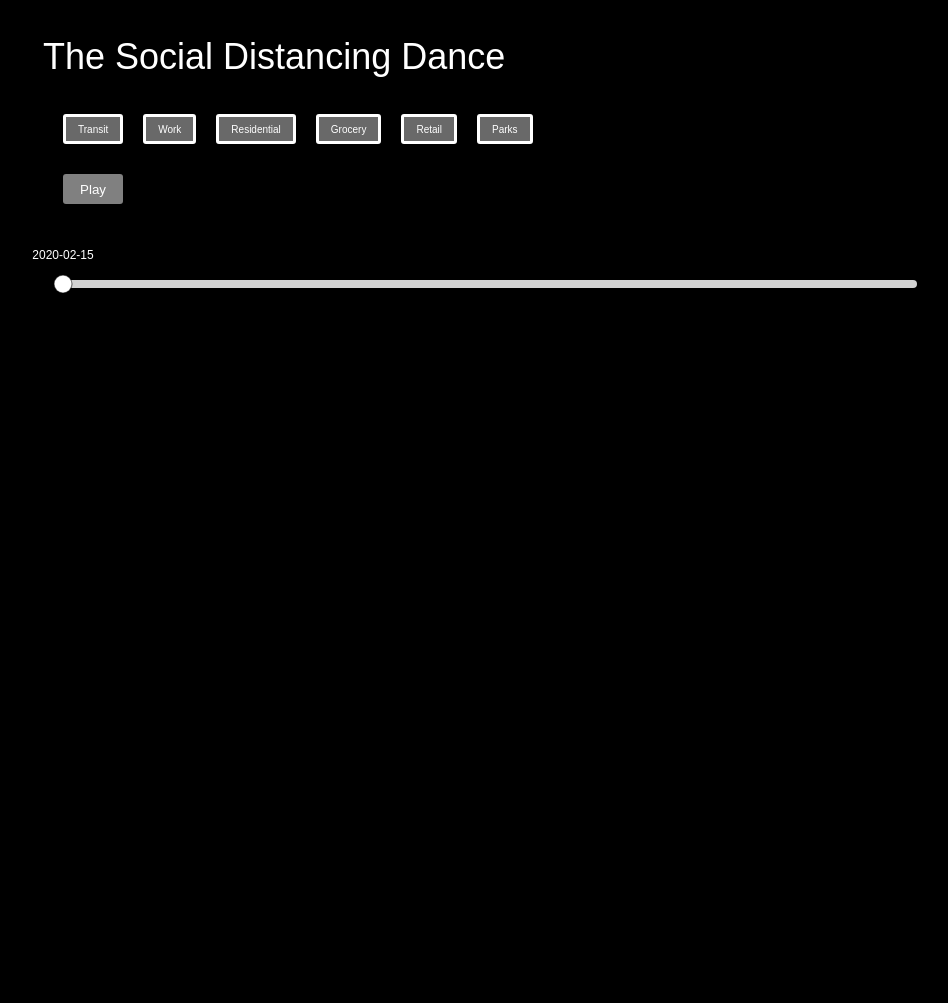
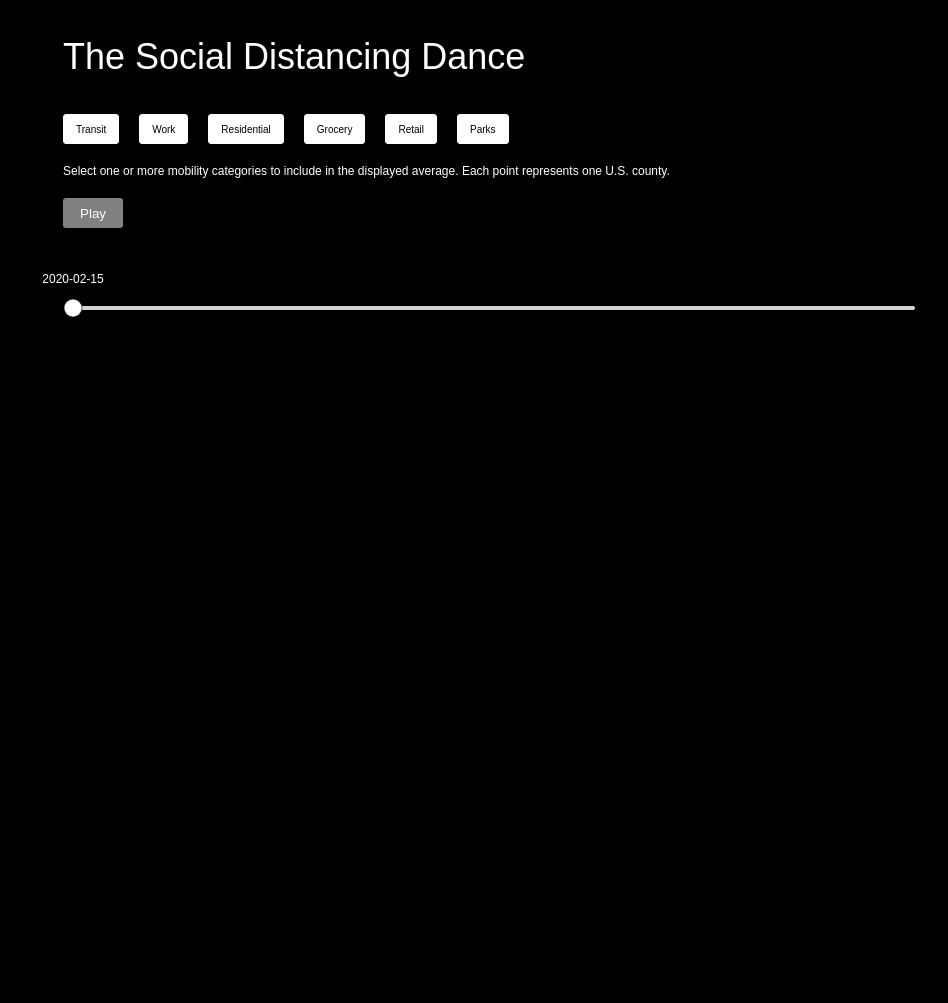
Before and after one commit to laurasher/mobility-dance, a Flask app: template templates/index.html in a window 1280 px wide. Shown: the top 1003 px of the page, without its empty margins (45-993 px from the left). Before the commit the page ends 293 px from the top, so only its background shows below. Run offline with Flask 2, Linux system fonts and the light colour scheme; the template is opened without the code that fills it, so the values that code supplies are empty; some libraries are stand-ins or nearby versions.

Commit message:
Restyle buttons and add text and basline to chart.

```diff
--- a/templates/index.html
+++ b/templates/index.html
@@ -13,9 +13,12 @@
       background: black;
     }
 
+    input:focus {
+      outline:none;
+    }
     #play-button {
       margin-left: 80px;
-      margin-top: 20px;
+      margin-top: 10px;
       background: gray;
       padding-right: 26px;
       border-radius: 3px;
@@ -31,10 +34,10 @@
     .mobility-button {
       display: inline;
       float: left;
-      background: gray;
+      background: black;
       padding-right: 26px;
       border-radius: 3px;
-      border: none;
+      border: solid;
       color: white;
       margin: 0;
       padding: 0 12px;
@@ -44,20 +47,29 @@
       width: auto;
       margin-left: 20px;
       font-size: 10px;
+      border-width: thin;
+    }
+
+    .mobility-button:hover {
+      background-color: #696969;
+    }
+    .mobility-button:focus {
+      outline:none;
     }
 
     .on{
-      background-color: #696969;
+      background-color: white;
       border: solid;
-      border-color: white
+      color: black;
+      border-color: white;
+      border-width: thin !important;
     }
 
     #play-button:hover {
       background-color: #696969;
     }
-
-    .gray-button:hover {
-      background-color: #696969;
+    #play-button:focus {
+      outline:none;
     }
 
     .ticks {
@@ -78,7 +90,7 @@
 
     .track-inset {
       stroke: lightgray;
-      stroke-width: 8px;
+      stroke-width: 4px;
     }
 
     .track-overlay {
@@ -97,7 +109,7 @@
     #title{
       font-size: 36px;
       font-family:"avenir next", Arial, sans-serif;
-      margin-left: 80px;
+      margin-left: 100px;
     }
     #stay-at-home{
       background: red;
@@ -117,14 +129,28 @@
 
     }
     #play-button-container{
-      margin-top: 60px;
+      margin-top: 20px;
       margin-left: 100px;
+    }
+    #text{
+      color: white;
+      display: inline-block;
+      margin-left: 100px;
+      margin-top: 20px;
+    }
+    #loading-icon{
+      margin-left: 40%;
+      margin-top: 40%;
+      font-size: 20px;
+      color: white;
+      display: none;
     }
   </style>
 </head>
 
 <body>
 <p id="title">The Social Distancing Dance</p>
+<text id='loading-icon'>Loading...</text>
 <div id="vis">
 <div id="mobility-buttons">
     <button id="transit-button" class="mobility-button on">Transit</button>
@@ -134,13 +160,23 @@
     <button id="retail-button" class="mobility-button on">Retail</button>
     <button id="parks-button" class="mobility-button on">Parks</button>
 </div>
+<div id="text">
+  Select one or more mobility categories to include in the displayed average. Each point represents one U.S. county.
+</div>
 <div id="play-button-container">
-  <button id="play-button" class="gray-button">Play</button>
+  <button id="play-button">Play</button>
 </div>
 </div>
 <div id="stay-at-home">
 </div>
 <script>
+/*
+function loadingFade() {
+  $('#loading-icon').animate({opacity:'1'}, 500);
+  $('#loading-icon').animate({opacity:'0.4'}, 500, loadingFade);
+}
+loadingFade();
+*/
 
 $("#transit-button").click(function(){
   if ($("#transit-button").hasClass('on') && ($('.mobility-button.on').length > 1)) {
@@ -195,7 +231,7 @@ var formatDate = d3.timeFormat("%Y-%m-%d");
 var startDate = new Date("2020-02-15"),
     endDate = new Date("2020-04-11");
 
-var margin = {top:80, right:50, bottom:0, left:100},
+var margin = {top:80, right:50, bottom:0, left:110},
     width = 1000 - margin.left - margin.right,
     height = 800 - margin.top - margin.bottom;
 
@@ -298,7 +334,7 @@ d3.csv('./static/stay_at_home.csv', function(data) {
     }
 });
 
-ploty = margin.top + height/4
+ploty = margin.top + height/3.5
 
 var plot = svg.append("g")
     .attr("class", "plot")
@@ -416,6 +452,19 @@ d3.csv("./static/Global_Mobility_Report.csv", function(data) {
   data_filt = filter_data(new Date('2020-02-18'), dataset)
   console.log('------ DRAW FOR FIRST TIME')
 
+  var d1 = {date:"30-Apr-12",close:"53.98"};
+  var d2 = {date:"26-Apr-12",close:"89.70"};
+
+  plot.append("line")
+   .attr('stroke', 'white')
+   .attr('opacity', 0.6)
+   .attr('stroke-dasharray', 2,1)
+   .attr("stroke-width", 1)
+   .attr("x1", x_dots(0))
+   .attr("y1", y(0))
+   .attr("x2", x_dots(2770))
+   .attr("y2", y(0));
+
   var dots = plot.selectAll(".scatterdot")
     .data(dataset);
   /*
```
